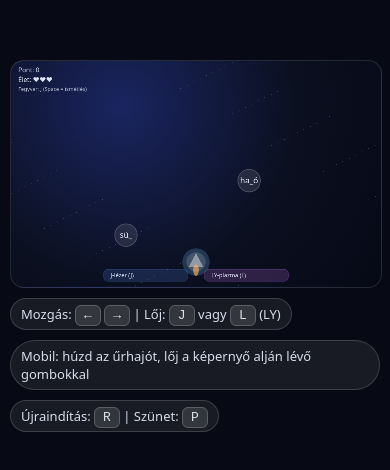
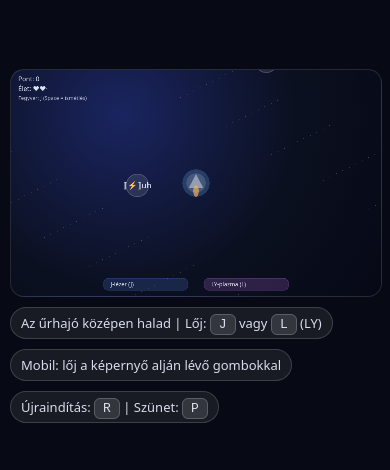
Before and after one commit to tsabusch/j-ly-space-game, a plain HTML site: page index.html in a window 390 px wide. Shown: the part 176-646 px from the top of the page. Drawn offline with Linux system fonts and the light colour scheme.

Commit message:
Convert shooter to on-rails word runner

```diff
--- a/index.html
+++ b/index.html
@@ -34,8 +34,8 @@
   <div class="panel">
     <canvas id="game" width="920" height="560" aria-label="Betűvadász játék"></canvas>
     <div class="hint">
-      <div class="pill">Mozgás: <kbd>←</kbd> <kbd>→</kbd> | Lőj: <kbd>J</kbd> vagy <kbd>L</kbd> (LY)</div>
-      <div class="pill">Mobil: húzd az űrhajót, lőj a képernyő alján lévő gombokkal</div>
+      <div class="pill">Az űrhajó középen halad | Lőj: <kbd>J</kbd> vagy <kbd>L</kbd> (LY)</div>
+      <div class="pill">Mobil: lőj a képernyő alján lévő gombokkal</div>
       <div class="pill">Újraindítás: <kbd>R</kbd> | Szünet: <kbd>P</kbd></div>
     </div>
   </div>
@@ -49,36 +49,46 @@
   const W = canvas.width, H = canvas.height;
 
   // Word bank: only words where the missing chunk is exactly "j" or "ly" in one place.
-  // Mask uses "_" for that missing chunk.
   const WORDS = [
     // J
-    { full: "játék", missing: "j", masked: "_áték" },
-    { full: "jó", missing: "j", masked: "_ó" },
-    { full: "juh", missing: "j", masked: "_uh" },
-    { full: "jég", missing: "j", masked: "_ég" },
-    { full: "jár", missing: "j", masked: "_ár" },
-    { full: "jel", missing: "j", masked: "_el" },
-    { full: "jön", missing: "j", masked: "_ön" },
-    { full: "kaja", missing: "j", masked: "ka_a" },
-    { full: "fajta", missing: "j", masked: "fa_ta" },
-    { full: "hajó", missing: "j", masked: "ha_ó" },
+    { full: "játék", missing: "j" },
+    { full: "jó", missing: "j" },
+    { full: "juh", missing: "j" },
+    { full: "jég", missing: "j" },
+    { full: "jár", missing: "j" },
+    { full: "jel", missing: "j" },
+    { full: "jön", missing: "j" },
+    { full: "kaja", missing: "j" },
+    { full: "fajta", missing: "j" },
+    { full: "hajó", missing: "j" },
 
     // LY
-    { full: "lyuk", missing: "ly", masked: "_uk" },
-    { full: "golyó", missing: "ly", masked: "go_ó" },
-    { full: "hely", missing: "ly", masked: "he_" },
-    { full: "folyó", missing: "ly", masked: "fo_ó" },
-    { full: "pálya", missing: "ly", masked: "pá_a" },
-    { full: "gólya", missing: "ly", masked: "gó_a" },
-    { full: "pehely", missing: "ly", masked: "pehe_" },
-    { full: "súly", missing: "ly", masked: "sú_" },
-    { full: "olyan", missing: "ly", masked: "o_an" },
-    { full: "bólya", missing: "ly", masked: "bó_a" },
+    { full: "lyuk", missing: "ly" },
+    { full: "golyó", missing: "ly" },
+    { full: "hely", missing: "ly" },
+    { full: "folyó", missing: "ly" },
+    { full: "pálya", missing: "ly" },
+    { full: "gólya", missing: "ly" },
+    { full: "pehely", missing: "ly" },
+    { full: "súly", missing: "ly" },
+    { full: "olyan", missing: "ly" },
+    { full: "bólya", missing: "ly" },
   ];
 
   // ---------- Utility ----------
   const rand = (min, max) => Math.random() * (max - min) + min;
   const clamp = (v, a, b) => Math.max(a, Math.min(b, v));
+  const SLOT = "⟦⚡⟧";
+
+  function buildMaskedWord(full, missing) {
+    const idx = full.indexOf(missing);
+    if (idx === -1) return full;
+    return `${full.slice(0, idx)}${SLOT}${full.slice(idx + missing.length)}`;
+  }
+
+  WORDS.forEach((word) => {
+    word.masked = buildMaskedWord(word.full, word.missing);
+  });
 
   // ---------- Game state ----------
   let score = 0;
@@ -90,13 +100,10 @@
   // Difficulty ramps
   let spawnInterval = 1200;  // ms
   let baseSpeed = 70;        // px/s
-  let maxShips = 2;
-
-  // Adaptive: wrong words return
-  const retryQueue = [];
+  let maxObstacles = 2;
 
   // Entities
-  const ships = [];
+  const obstacles = [];
   const bullets = [];
   const particles = [];
   const popups = [];
@@ -104,60 +111,33 @@
   // Player
   const player = {
     x: W / 2,
-    y: H - 62,
-    vx: 0,
-    speed: 1640,      // acceleration feel
-    drag: 0.9,
+    y: H / 2,
     radius: 18,
     cooldown: 0,
     lastWeapon: "j",
   };
 
-  // Input
-  const keys = { left: false, right: false };
-
   function pickWord() {
-    if (retryQueue.length && Math.random() < 0.35) return retryQueue.shift();
     return WORDS[Math.floor(Math.random() * WORDS.length)];
   }
 
-  function spawnShip() {
-    if (ships.length >= maxShips) return;
+  function spawnObstacle() {
+    if (obstacles.length >= maxObstacles) return;
 
     const w = pickWord();
     const x = rand(120, W - 120);
     const y = -40;
 
-    ships.push({
+    obstacles.push({
       x, y,
       speed: baseSpeed * rand(0.95, 1.35),
       radius: 28,
       wobble: rand(0, Math.PI * 2),
       word: w,
-      hp: 1,
-      isBoss: false,
+      slotCharge: null,
+      completed: false,
+      revealTimer: 0,
     });
-  }
-
-  function spawnBoss() {
-    // Simple boss: LY-only, 3 hits
-    const lyWords = WORDS.filter(w => w.missing === "ly");
-    const w = lyWords[Math.floor(Math.random() * lyWords.length)];
-
-    ships.length = 0;
-    bullets.length = 0;
-
-    ships.push({
-      x: W / 2, y: -80,
-      speed: baseSpeed * 0.85,
-      radius: 46,
-      wobble: 0,
-      word: w,
-      hp: 3,
-      isBoss: true,
-    });
-
-    popups.push({ t: 0, dur: 1.2, text: "BOSS: LY-LORD", sub: "Csak LY-os szavak!" });
   }
 
   function addParticles(x, y, intensity = 18) {
@@ -218,9 +198,6 @@
 
   // ---------- Controls ----------
   window.addEventListener("keydown", (e) => {
-    if (e.key === "ArrowLeft") keys.left = true;
-    if (e.key === "ArrowRight") keys.right = true;
-
     const k = e.key.toLowerCase();
     if (k === "j") shoot("j");
     if (k === "l") shoot("ly"); // L means LY
@@ -229,16 +206,8 @@
     if (k === " " || k === "spacebar") shoot(player.lastWeapon);
   });
 
-  window.addEventListener("keyup", (e) => {
-    if (e.key === "ArrowLeft") keys.left = false;
-    if (e.key === "ArrowRight") keys.right = false;
-  });
-
   // Pointer / touch:
-  // - Dragging near player moves it
   // - Tap the left button area shoots J, right button area shoots LY
-  let dragging = false;
-  let dragOffsetX = 0;
 
   canvas.addEventListener("pointerdown", (e) => {
     const rect = canvas.getBoundingClientRect();
@@ -258,30 +227,8 @@
       return;
     }
 
-    // Drag the ship (simple)
-    const dx = px - player.x;
-    const dy = py - player.y;
-    if (dx*dx + dy*dy <= (64*64)) {
-      dragging = true;
-      dragOffsetX = px - player.x;
-      canvas.setPointerCapture(e.pointerId);
-    } else {
-      // Tap anywhere else: pick by side (left=J right=LY) for convenience
-      shoot(px < W/2 ? "j" : "ly");
-    }
-  });
-
-  canvas.addEventListener("pointermove", (e) => {
-    if (!dragging) return;
-    const rect = canvas.getBoundingClientRect();
-    const px = (e.clientX - rect.left) * (W / rect.width);
-    player.x = clamp(px - dragOffsetX, 40, W - 40);
-    player.vx = 0;
-  });
-
-  canvas.addEventListener("pointerup", (e) => {
-    dragging = false;
-    try { canvas.releasePointerCapture(e.pointerId); } catch {}
+    // Tap anywhere else: pick by side (left=J right=LY) for convenience
+    shoot(px < W/2 ? "j" : "ly");
   });
 
   // ---------- Loop ----------
@@ -298,51 +245,35 @@
     const phase = Math.floor(time / 12);
     baseSpeed = 70 + phase * 12;
     spawnInterval = clamp(1200 - phase * 80, 620, 1200);
-    maxShips = clamp(2 + Math.floor(phase / 2), 2, 4);
+    maxObstacles = clamp(2 + Math.floor(phase / 2), 2, 4);
 
-    // Boss roughly every 45s, but avoid repeated trigger
-    if (Math.floor(time) > 0 && Math.floor(time) % 45 === 0) {
-      if (!update._bossLock) {
-        update._bossLock = true;
-        spawnBoss();
-      }
-    } else {
-      update._bossLock = false;
-    }
-
-    // Spawn ships
+    // Spawn obstacles
     while (spawnAccMs >= spawnInterval) {
       spawnAccMs -= spawnInterval;
-      spawnShip();
-    }
-
-    // Player move (keyboard, if not dragging)
-    if (!dragging) {
-      const dir = (keys.right ? 1 : 0) - (keys.left ? 1 : 0);
-      player.vx += dir * player.speed * dt;
-      player.vx *= player.drag;
-      player.x += player.vx * dt;
-      player.x = clamp(player.x, 40, W - 40);
+      spawnObstacle();
     }
 
     // Cooldown
     if (player.cooldown > 0) player.cooldown = Math.max(0, player.cooldown - dt);
 
-    // Ships move
-    for (let i = ships.length - 1; i >= 0; i--) {
-      const s = ships[i];
-      if (!s.isBoss) {
-        s.wobble += dt * 2.3;
-        s.x += Math.sin(s.wobble) * dt * 22;
-      } else {
-        s.x += Math.sin(time * 1.1) * dt * 14;
+    // Obstacles move (forward scroll)
+    for (let i = obstacles.length - 1; i >= 0; i--) {
+      const s = obstacles[i];
+      s.wobble += dt * 2.1;
+      s.x += Math.sin(s.wobble) * dt * 18;
+      s.y += s.speed * dt;
+
+      if (s.completed) {
+        s.revealTimer = Math.max(0, s.revealTimer - dt);
+        if (s.revealTimer <= 0) {
+          obstacles.splice(i, 1);
+          continue;
+        }
       }
 
-      s.y += s.speed * dt;
-
-      // Reached bottom => damage
-      if (s.y > H + 60) {
-        ships.splice(i, 1);
+      // Reached player lane => damage
+      if (!s.completed && s.y > player.y + 40) {
+        obstacles.splice(i, 1);
         damage();
       }
     }
@@ -356,8 +287,9 @@
     // Collisions
     for (let bi = bullets.length - 1; bi >= 0; bi--) {
       const b = bullets[bi];
-      for (let si = ships.length - 1; si >= 0; si--) {
-        const s = ships[si];
+      for (let si = obstacles.length - 1; si >= 0; si--) {
+        const s = obstacles[si];
+        if (s.completed) continue;
         const dx = b.x - s.x;
         const dy = b.y - s.y;
         const rr = (b.r + s.radius) * (b.r + s.radius);
@@ -367,35 +299,23 @@
 
           const correct = (b.type === s.word.missing);
           if (correct) {
-            s.hp -= 1;
-            score += s.isBoss ? 25 : 10;
+            score += 12;
+            s.completed = true;
+            s.revealTimer = 0.35;
 
             shake.time = 0.08;
             shake.amp = 6;
 
-            addParticles(s.x, s.y, s.isBoss ? 42 : 26);
+            addParticles(s.x, s.y, 26);
             addPopupWord(s.x, s.y, s.word.full, true);
-
-            if (s.hp <= 0) {
-              ships.splice(si, 1);
-              score += s.isBoss ? 40 : 0;
-
-              if (s.isBoss) {
-                lives = Math.min(3, lives + 1);
-                popups.push({ t: 0, dur: 1.0, text: "BOSS LEGYOZVE!", sub: "+1 élet (max 3)" });
-              }
-            } else if (s.isBoss) {
-              // Boss changes word each correct hit (keeps LY only)
-              const lyWords = WORDS.filter(w => w.missing === "ly");
-              s.word = lyWords[Math.floor(Math.random() * lyWords.length)];
-            }
           } else {
-            // Wrong => take damage, word returns later
-            damage();
-            retryQueue.push(s.word);
+            // Wrong energy => slot flickers but stays empty
+            s.slotCharge = b.type;
+            shake.time = 0.05;
+            shake.amp = 4;
 
             addParticles(s.x, s.y, 18);
-            addPopupWord(s.x, s.y, s.word.full, false);
+            addPopupWord(s.x, s.y, s.word.masked, false);
           }
           break;
         }
@@ -436,7 +356,7 @@
 
     drawStars();
     drawHUD();
-    drawShips();
+    drawObstacles();
     drawBullets();
     drawParticles();
     drawPlayer();
@@ -518,18 +438,22 @@
     ctx.restore();
   }
 
-  function drawShips() {
-    for (const s of ships) {
+  function drawObstacles() {
+    for (const s of obstacles) {
       ctx.save();
       ctx.translate(s.x, s.y);
 
-      const isBoss = s.isBoss;
-      ctx.fillStyle = isBoss ? "rgba(255,170,90,0.14)" : "rgba(255,255,255,0.10)";
+      const charged = s.slotCharge && !s.completed;
+      ctx.fillStyle = charged ? "rgba(130,150,255,0.16)" : "rgba(255,255,255,0.10)";
       ctx.beginPath();
       ctx.arc(0, 0, s.radius, 0, Math.PI * 2);
       ctx.fill();
 
-      ctx.strokeStyle = isBoss ? "rgba(255,170,90,0.55)" : "rgba(255,255,255,0.22)";
+      if (charged) {
+        ctx.strokeStyle = s.slotCharge === "j" ? "rgba(90,140,255,0.6)" : "rgba(210,120,255,0.6)";
+      } else {
+        ctx.strokeStyle = "rgba(255,255,255,0.22)";
+      }
       ctx.lineWidth = 2;
       ctx.beginPath();
       ctx.arc(0, 0, s.radius, 0, Math.PI * 2);
@@ -537,18 +461,10 @@
 
       // word
       ctx.fillStyle = "rgba(232,238,252,0.98)";
-      ctx.font = isBoss ? "22px system-ui" : "20px system-ui";
+      ctx.font = "20px system-ui";
       ctx.textAlign = "center";
       ctx.textBaseline = "middle";
-      ctx.fillText(s.word.masked, 0, 1);
-
-      if (isBoss) {
-        // HP pips
-        ctx.globalAlpha = 0.9;
-        ctx.fillStyle = "rgba(232,238,252,0.8)";
-        ctx.font = "12px system-ui";
-        ctx.fillText(`HP: ${s.hp}`, 0, s.radius + 15);
-      }
+      ctx.fillText(s.completed ? s.word.full : s.word.masked, 0, 1);
 
       ctx.restore();
     }
@@ -695,23 +611,22 @@
     gameOver = false;
     paused = false;
 
-    ships.length = 0;
+    obstacles.length = 0;
     bullets.length = 0;
     particles.length = 0;
     popups.length = 0;
-    retryQueue.length = 0;
 
     spawnInterval = 1200;
     baseSpeed = 70;
-    maxShips = 2;
+    maxObstacles = 2;
     player.x = W/2;
-    player.vx = 0;
+    player.y = H/2;
     player.cooldown = 0;
     player.lastWeapon = "j";
 
     // Start wave
-    spawnShip();
-    popups.push({ t: 0, dur: 1.0, text: "BETŰVADÁSZ", sub: "Lőj: J vagy LY (L)" });
+    spawnObstacle();
+    popups.push({ t: 0, dur: 1.0, text: "SZÓFUTAM", sub: "Töltsd fel az energiaslottot J/LY lövéssel!" });
   }
 
   function loop(now) {
```
